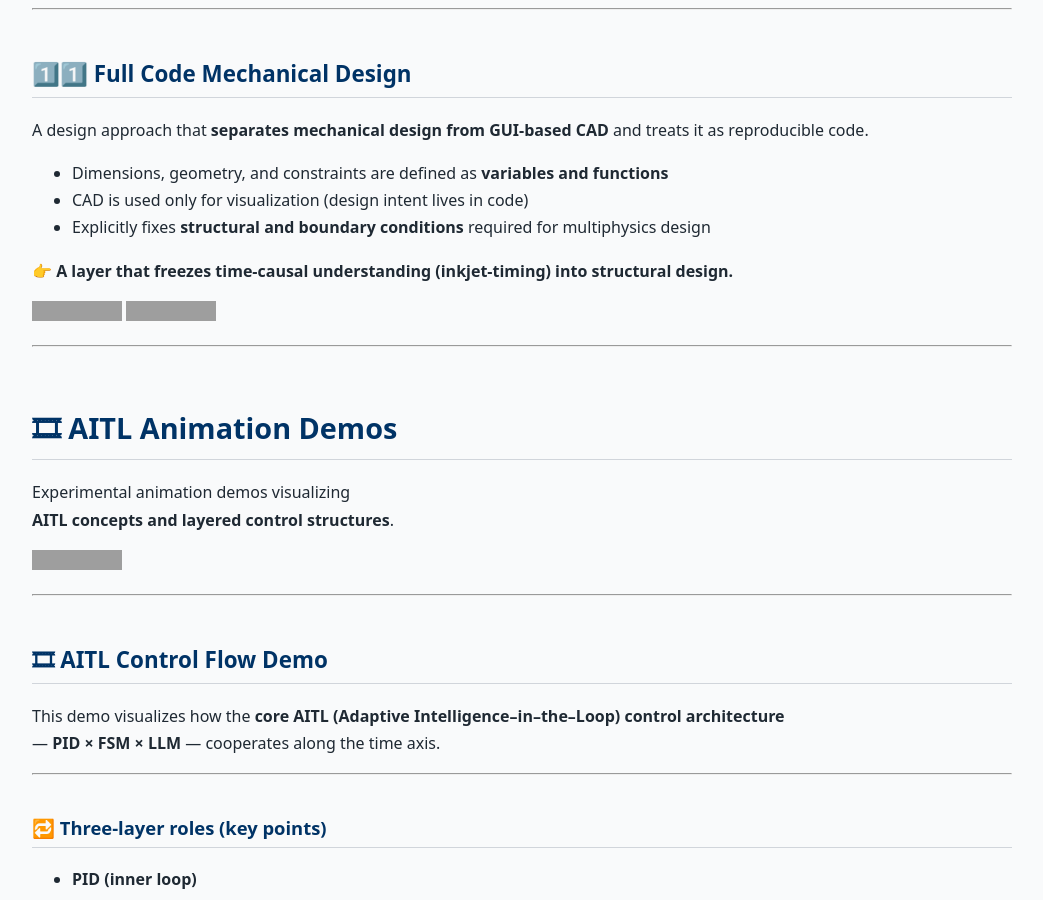
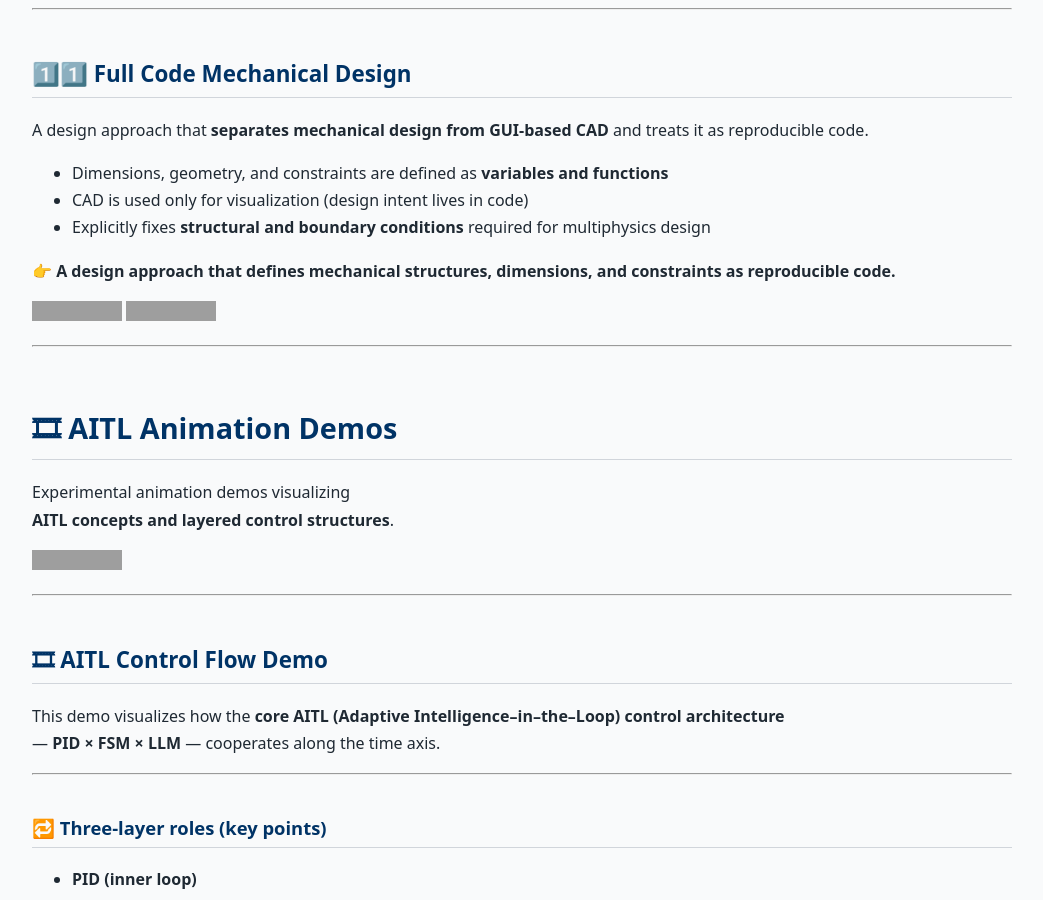
Before and after one commit to Samizo-AITL/Samizo-AITL.github.io, a Jekyll site: the page built from en/index.md, in a window 1280 px wide and 900 px high, scrolled down 13115 px. Shown: the whole window, without its empty margins (118-1161 px from the left). Built offline with Jekyll 4.4.1, drawn with Linux system fonts in a browser that asks for light colours; grey boxes are pictures that could not be loaded.

Commit message:
Update index.md

```diff
--- a/en/index.md
+++ b/en/index.md
@@ -404,7 +404,7 @@ A design approach that **separates mechanical design from GUI-based CAD** and tr
 - CAD is used only for visualization (design intent lives in code)
 - Explicitly fixes **structural and boundary conditions** required for multiphysics design
 
-👉 **A layer that freezes time-causal understanding (inkjet-timing) into structural design.**
+👉 **A design approach that defines mechanical structures, dimensions, and constraints as reproducible code.**
 
 [![Site](https://img.shields.io/badge/View-Site-brightgreen?logo=github)](https://samizo-aitl.github.io/full-code-mechanical-design/)
 [![Repo](https://img.shields.io/badge/View-Repo-blue?logo=github)](https://github.com/Samizo-AITL/full-code-mechanical-design)
```
